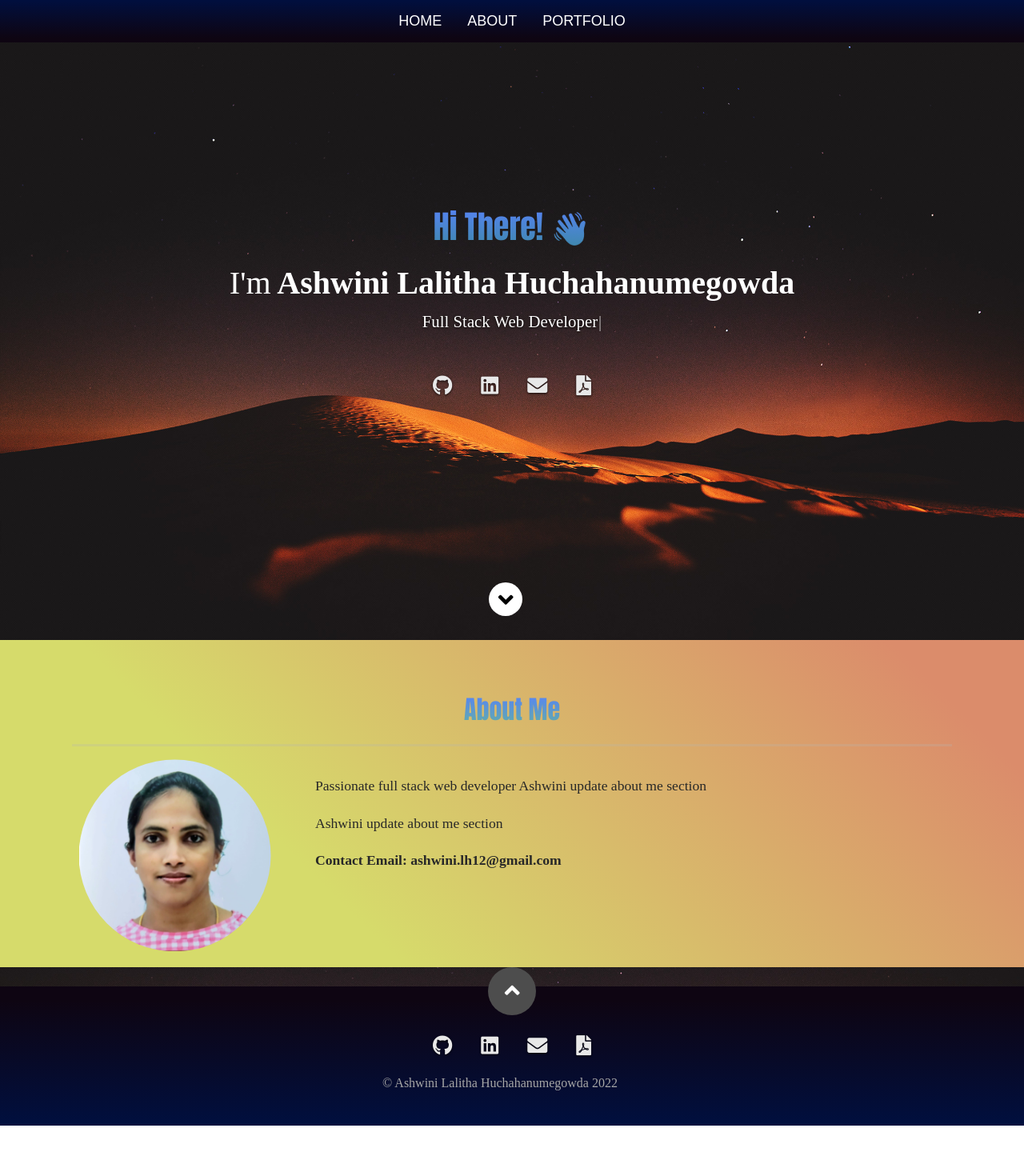
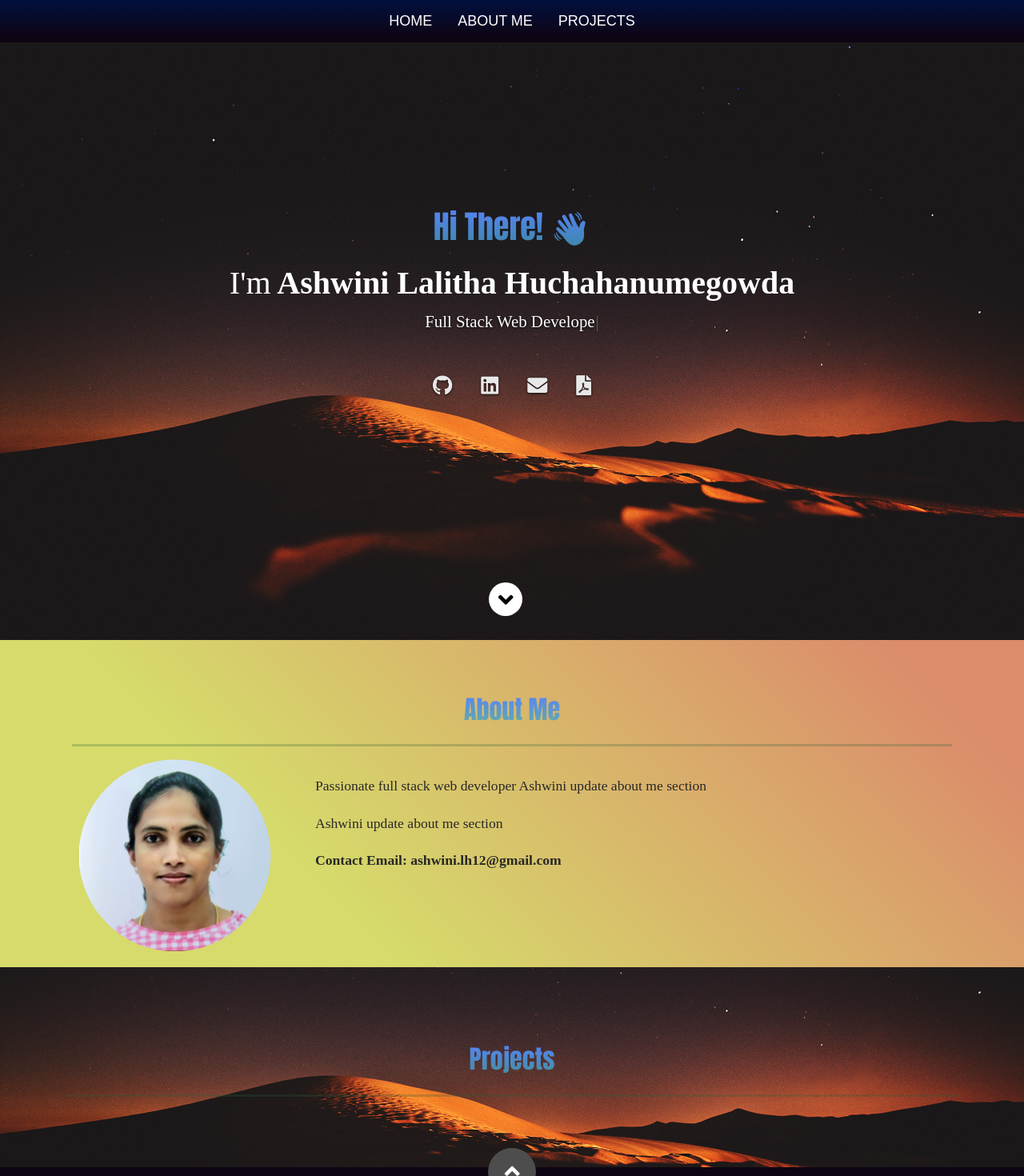
Before and after one commit to ashwinilh/portfolio, a React (Create React App) app: page / in a window 1280 px wide. Shown: the top 1470 px of the page at 80% size. Before the commit the page ends 1407 px from the top, so only its background shows below. Built offline with nearby package versions, Linux system fonts and the light colour scheme.

Commit message:
adding projects component

```diff
--- a/src/App.css
+++ b/src/App.css
@@ -100,7 +100,7 @@ a.nav-link:hover{
 
 /* Horizontal line */
 .line{
-  color: #b4b4b4;
+  color: #2b5c36;
   border-width: 3px;
 }
 
--- a/src/App.js
+++ b/src/App.js
@@ -4,6 +4,7 @@ import Home from './components/Home';
 import Nav from './components/Nav';
 import About from './components/About';
 import Footer from './components/Footer';
+import Projects from './components/Projects';
 
 function App() {
   return (
@@ -13,6 +14,7 @@ function App() {
         <Home></Home>
         {/* <Switch> */}
         <About></About>
+        <Projects></Projects>
         {/* </Switch> */}
         <Footer></Footer>
       </Router>
--- a/src/components/Nav/index.js
+++ b/src/components/Nav/index.js
@@ -12,12 +12,12 @@ function Nav() {
               </li>
               <li className="nav-item" >
                 <a className="nav-link" href="#about" style={{ color: 'white' }}>
-                  About
+                  About Me
                 </a>
               </li>
               <li className="nav-item" >
                 <a className="nav-link" href="#portfolio" style={{ color: 'white' }}>
-                  Portfolio
+                  Projects
                 </a>
               </li>
             </ul>
--- /dev/null
+++ b/src/components/Projects/index.js
@@ -0,0 +1,30 @@
+import { Col, Container, Row } from 'react-bootstrap';
+
+ function Projects() {
+
+  return (
+    <>
+      <section id="portfolio">
+				<br/>
+        <br/>
+        <br />
+        <Container>
+          <Row>
+            <Col className="text-center">
+              <h2 className="heading"><strong>Projects</strong></h2>
+            </Col>
+          </Row>
+          <hr className="line" />
+          <br />
+          <Row>
+
+          </Row>
+        </Container>
+        <br />
+        <br />
+      </section>
+      </>
+ );
+}
+
+export default Projects;
```
